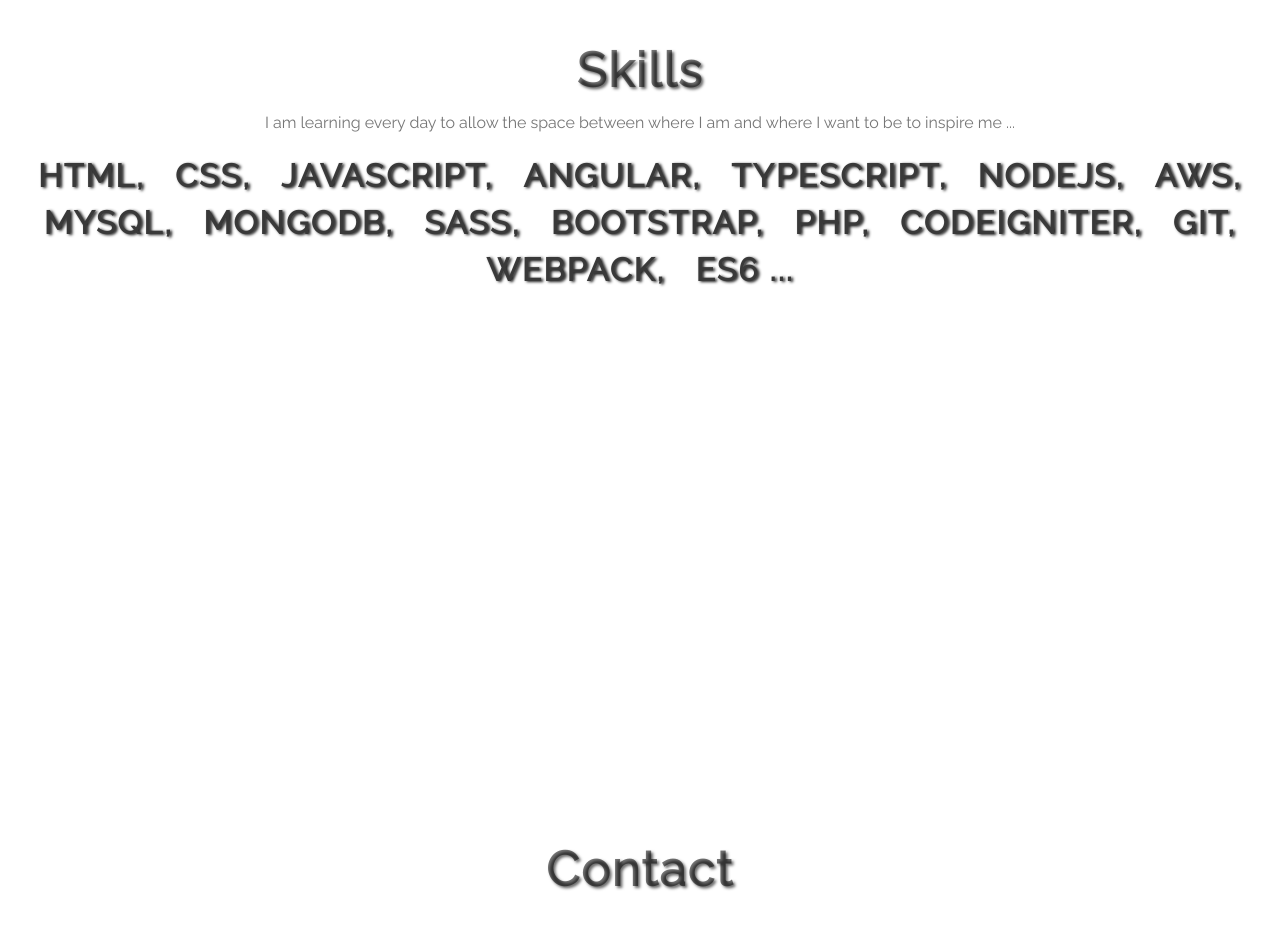
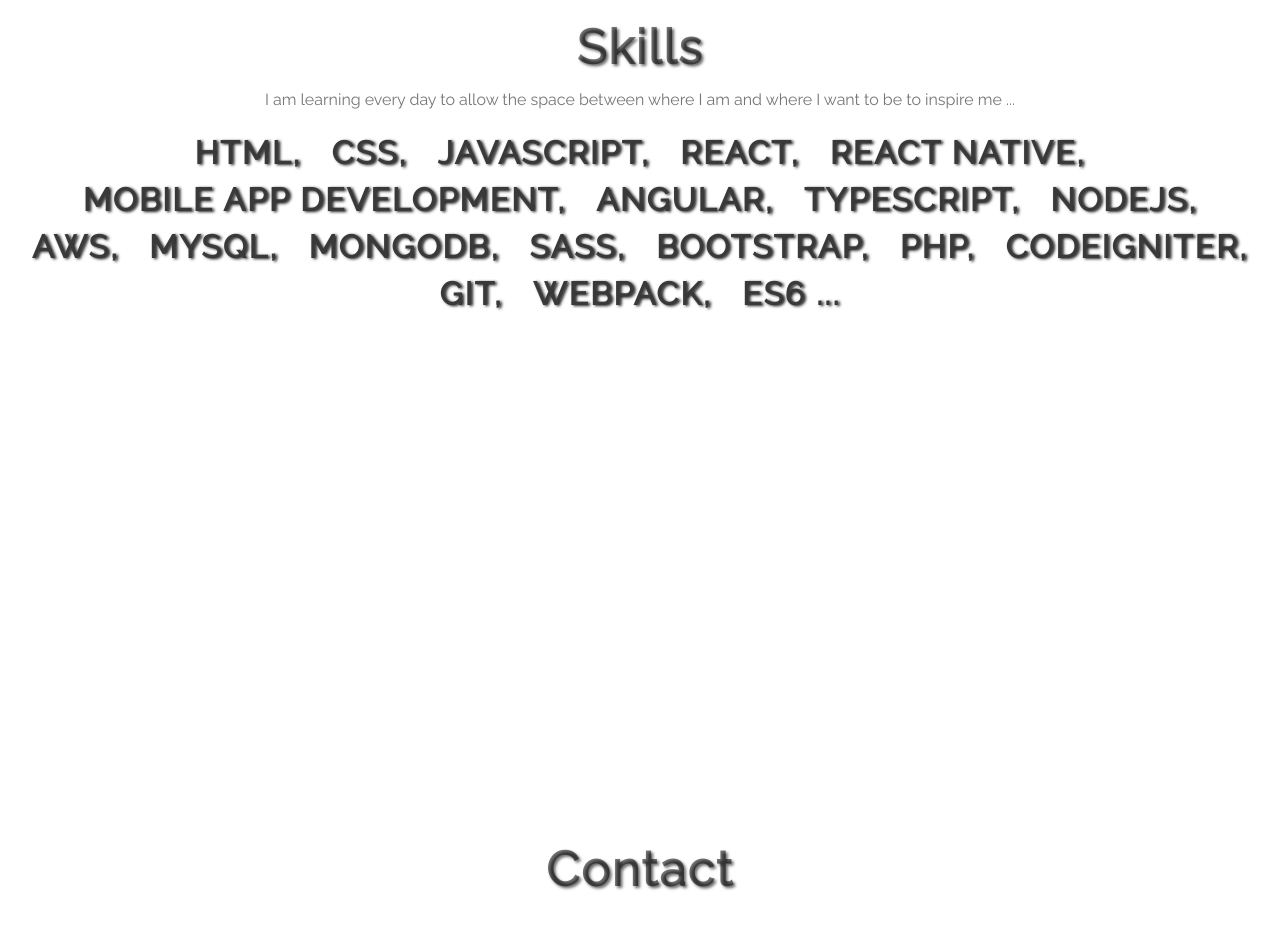
Before and after one commit to shameersn/shameersn.github.io, a plain HTML site: page index.html in a window 1280 px wide. Shown: the part 1080-2006 px from the top of the page. Drawn offline with Linux system fonts and the light colour scheme.

Commit message:
Updated skill set

```diff
--- a/index.html
+++ b/index.html
@@ -6,7 +6,7 @@
     <meta http-equiv="X-UA-Compatible" content="ie=edge" />
     <meta
       name="description"
-      content="full stack developer from Kerala, India with solid understanding of html, css, javascript, Angular, es6, nodejs, mysql and mongodb"
+      content="full stack developer from Kerala, India with solid understanding of html, css, javascript, React, React Native,  Angular, es6, nodejs, mysql and mongodb"
     />
     <meta property="og:title" content="Shameer S N - full stack developer" />
     <meta property="og:locale" content="en_US" />
@@ -67,6 +67,9 @@
         <div class="skills-container">
           <span class="skill">HTML, </span> <span class="skill">CSS, </span>
           <span class="skill">javascript, </span>
+          <span class="skill">React, </span>
+          <span class="skill">React Native, </span>
+          <span class="skill">Mobile App Development, </span>
           <span class="skill">angular, </span>
           <span class="skill">typescript, </span>
           <span class="skill">nodejs, </span>
```
